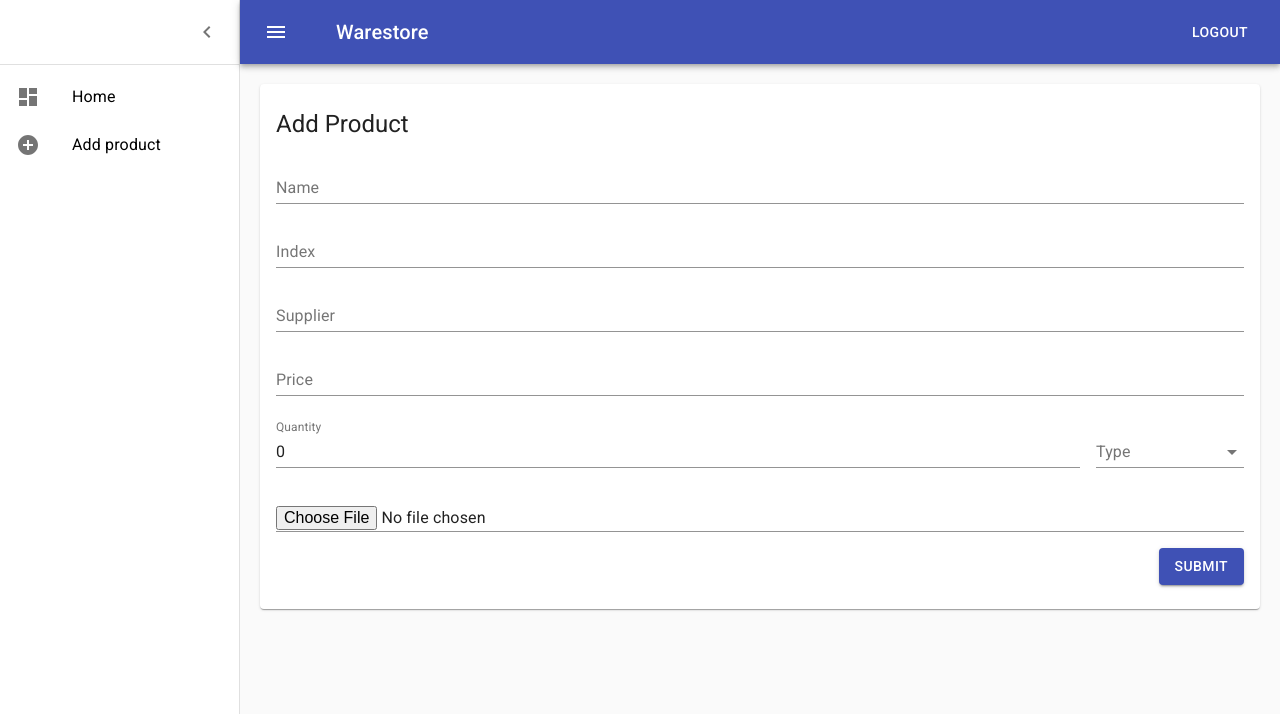
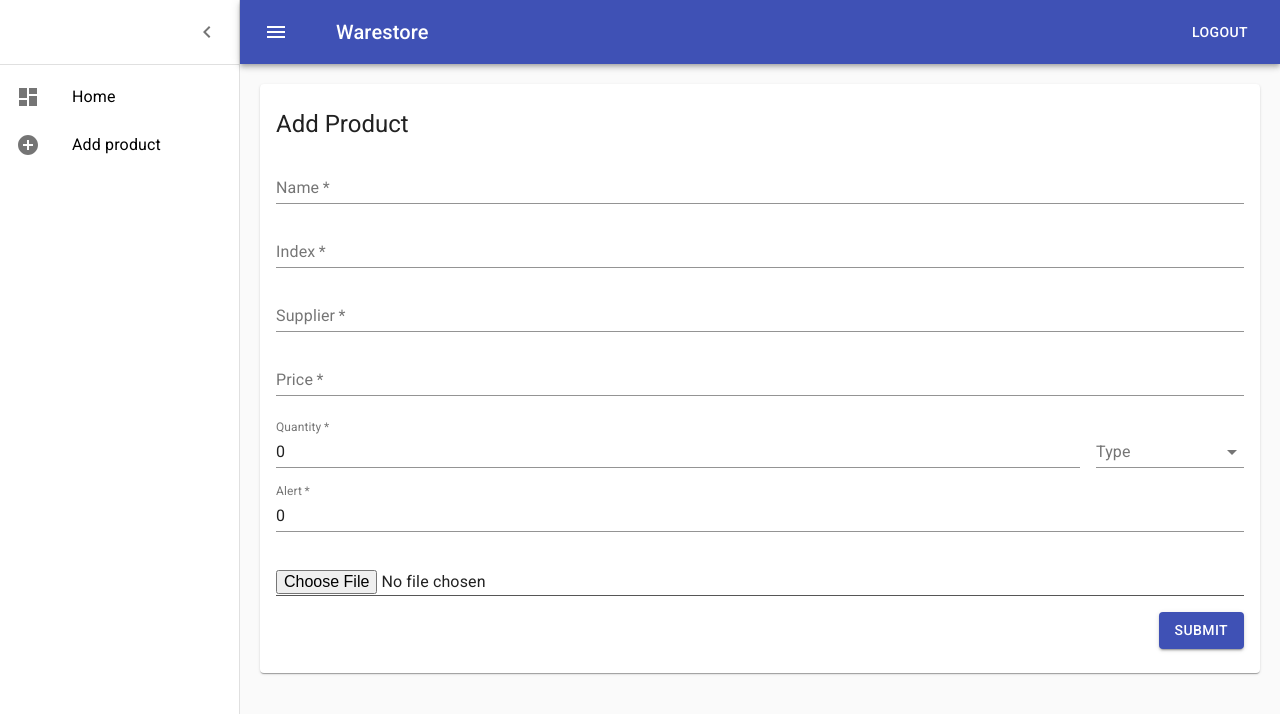
Before and after one commit to grabowskimr/warehouse-2, a React (Create React App) app: page /app/add in a window 1280 px wide. Shown: the top 714 px of the page. Built offline with nearby package versions, Linux system fonts and the light colour scheme; no server answers.

Commit message:
Add Product functionality

```diff
--- a/src/actions/dbActions.ts
+++ b/src/actions/dbActions.ts
@@ -18,21 +18,19 @@ export const checkAccess = async () => {
         id: cookie.id
     }, config);
 
-    return secure.data.status;
+    return secure.data;
 };
 
 const call: (type: string, data: RequestData, secure: boolean) => Promise<ResponseObject> = async (type, data, secure): Promise<ResponseObject> => {
     const call = type === 'post' ? axios.post : axios.get;
     if (secure) {
-        let {data: status} = await axios.post(host, {
-            action: 'checkAccess'
-        }, config);
-        if (status.status) {
+        let secureInfo = await checkAccess();
+        if (secureInfo.status) {
             return call(host, {
                 ...data
             }, config);
         } else {
-            return status;
+            return secureInfo;
         }
     } else {
         return call(host, {
@@ -42,14 +40,11 @@ const call: (type: string, data: RequestData, secure: boolean) => Promise<Respon
 };
 
 export const sendData: (requestData: RequestData, secure?: boolean) => Promise<ReturnedData> = async (requestData: RequestData, secure = true): Promise<ReturnedData> => {
-    console.log('asdasd');
     let {data: response}: ResponseObject = await call('post', requestData, secure);
-    console.log(response);
     return response;
 };
 
 export const getData: (requestData: RequestData, secure?: boolean) => Promise<ReturnedData> = async (requestData: RequestData, secure = true): Promise<ReturnedData> => {
     let {data: response}: ResponseObject = await call('get', requestData, secure);
-    console.log(response);
     return response;
 };
--- a/src/components/AddProductPage.tsx
+++ b/src/components/AddProductPage.tsx
@@ -2,7 +2,9 @@ import React, { ChangeEvent, FormEvent } from 'react';
 import Typography from '@material-ui/core/Typography';
 import Paper from '../containers/Paper';
 
-import ProductForm from "./ProductForm";
+import ProductForm from './ProductForm';
+import { TFileType, TSelect } from '../types/types';
+import { sendData } from '../actions/dbActions';
 
 class AddProductPage extends React.Component {
     state = {
@@ -12,13 +14,21 @@ class AddProductPage extends React.Component {
             supplier: '',
             quantity: 0,
             quantityType: '',
+            quantityAlert: 0,
             price: '',
             picture: null
-        }
+        },
+        file: null
     };
 
-    submitForm = (e: FormEvent<HTMLFormElement>) => {
-
+    submitForm = async (e: FormEvent<HTMLFormElement>) => {
+        e.preventDefault();
+        let data = await sendData({
+            ...this.state.product,
+            file: this.state.file,
+            action: 'addProduct'
+        });
+        console.log(data);
     };
 
     onInputChange = (e: ChangeEvent<HTMLInputElement>) => {
@@ -32,8 +42,25 @@ class AddProductPage extends React.Component {
         });
     };
 
-    onFileChange = () => {
+    onSelectChange = (data: TSelect) => {
+        let name = data.name;
+        this.setState({
+            product: {
+                ...this.state.product,
+                [name]: data.value
+            }
+        })
+    };
 
+    onFileChange = (data: TFileType) => {
+        let name = data.inputName;
+        this.setState({
+            product: {
+                ...this.state.product,
+                [name]: data.fileName
+            },
+            file: data.file
+        })
     };
 
 
@@ -42,8 +69,11 @@ class AddProductPage extends React.Component {
             <div>
                 <Paper>
                     <Typography variant="h5">Add Product</Typography>
-                    <ProductForm onSubmit={this.submitForm} onInputChange={this.onInputChange}
-                                 onFileChange={this.onFileChange} product={this.state.product}/>
+                    <ProductForm onSubmit={this.submitForm}
+                                 onInputChange={this.onInputChange}
+                                 onFileChange={this.onFileChange}
+                                 onSelectChange={this.onSelectChange}
+                                 product={this.state.product}/>
                 </Paper>
             </div>
         )
--- a/src/components/FileInput.tsx
+++ b/src/components/FileInput.tsx
@@ -1,22 +1,36 @@
-import React, { FormEvent, useState } from 'react';
+import React, {useState } from 'react';
 import TextField from "@material-ui/core/TextField";
+import { TFileType } from "../types/types";
 
 type TFileInput = {
     label: string,
     name: string,
-    onChange: (value: string) => void
+    value: string | null,
+    onChange: (value: TFileType) => void
 }
 
 const FileInput = (props: TFileInput) => {
-    const [file, setFile] = useState();
+    const [fileName, setFileName] = useState(props.value ? props.value : '');
 
-    const onChange = (e: FormEvent<Element>) => {
-        console.log(e.target);
-        props.onChange('test');
+    const onChange = (e: React.ChangeEvent<HTMLInputElement>) => {
+        let file: File | null = e.target.files && e.target.files.length ? e.target.files[0] : null;
+        if(file) {
+            setFileName(file.name);
+        } else {
+            setFileName('');
+        }
+        props.onChange({
+            file: file,
+            fileName: file ? file.name : '',
+            inputName: props.name
+        });
     };
 
     return (
-        <TextField type="file" name={props.name} label={props.label} value={file} onChange={onChange}/>
+        <>
+            <TextField type="file" label={props.label} name={props.name} onChange={onChange} />
+            <TextField type="hidden" name={props.name} value={fileName} />
+        </>
     )
 };
 
--- a/src/components/Main.tsx
+++ b/src/components/Main.tsx
@@ -18,7 +18,7 @@ class Main extends React.Component<RouteComponentProps> {
     ];
 
     componentDidMount(): void {
-        checkAccess().then(status => {
+        checkAccess().then(({status}) => {
             if (!status) {
                 this.props.history.push('/');
             }
--- a/src/components/ProductForm.tsx
+++ b/src/components/ProductForm.tsx
@@ -8,7 +8,7 @@ import MenuItem from '@material-ui/core/MenuItem';
 import InputLabel from '@material-ui/core/InputLabel';
 import makeStyles from "@material-ui/core/styles/makeStyles";
 
-import { TProduct } from '../types/types';
+import { TFileType, TProduct, TSelect } from '../types/types';
 import FileInput from "./FileInput";
 
 const useStyles = makeStyles(theme => ({
@@ -21,29 +21,38 @@ type TProductForm = {
     onSubmit: React.FormEventHandler<HTMLFormElement>,
     product: TProduct,
     onInputChange: React.FormEventHandler,
-    onFileChange: (type: string) => void
+    onFileChange: (data: TFileType) => void,
+    onSelectChange: (data: TSelect) => void,
 }
 
 const ProductForm = (props: TProductForm) => {
     const classes = useStyles();
+
+    const handleSelectChange = (e: any) => {
+        props.onSelectChange({
+            name: e.target.name,
+            value: e.target.value
+        })
+    };
+
     return (
         <form onSubmit={props.onSubmit}>
             <FormControl fullWidth className={classes.topSpace}>
-                <TextField name="name" label="Name" value={props.product.name} onChange={props.onInputChange}/>
+                <TextField name="name" label="Name" value={props.product.name} onChange={props.onInputChange} required/>
             </FormControl>
             <FormControl fullWidth className={classes.topSpace}>
-                <TextField name="index" label="Index" value={props.product.index} onChange={props.onInputChange}/>
+                <TextField name="index" label="Index" value={props.product.index} onChange={props.onInputChange} required/>
             </FormControl>
             <FormControl fullWidth className={classes.topSpace}>
-                <TextField name="supplier" label="Supplier" value={props.product.supplier} onChange={props.onInputChange}/>
+                <TextField name="supplier" label="Supplier" value={props.product.supplier} onChange={props.onInputChange} required/>
             </FormControl>
             <FormControl fullWidth className={classes.topSpace}>
-                <TextField name="price" label="Price" value={props.product.price} onChange={props.onInputChange}/>
+                <TextField name="price" label="Price" value={props.product.price} onChange={props.onInputChange} required/>
             </FormControl>
             <Grid container spacing={2} className={classes.topSpace}>
                 <Grid item xs={10}>
                     <FormControl fullWidth>
-                        <TextField name="quantity" label="Quantity" value={props.product.quantity} onChange={props.onInputChange}/>
+                        <TextField name="quantity" label="Quantity" value={props.product.quantity} onChange={props.onInputChange} required/>
                     </FormControl>
                 </Grid>
                 <Grid item xs={2}>
@@ -52,6 +61,9 @@ const ProductForm = (props: TProductForm) => {
                         <Select
                             labelId="quantity-type"
                             value={props.product.quantityType}
+                            name="quantityType"
+                            onChange={handleSelectChange}
+                            required
                         >
                             <MenuItem value="kg">Kg</MenuItem>
                             <MenuItem value="liter">Liter</MenuItem>
@@ -61,7 +73,10 @@ const ProductForm = (props: TProductForm) => {
                 </Grid>
             </Grid>
             <FormControl fullWidth className={classes.topSpace}>
-                <FileInput label="Picture" name="picture" onChange={(test: string) => props.onFileChange(test)}/>
+                <TextField name="quantityAlert" label="Alert" type="number" value={props.product.quantityAlert} onChange={props.onInputChange} required/>
+            </FormControl>
+            <FormControl fullWidth className={classes.topSpace}>
+                <FileInput label="Picture" name="picture" value={props.product.picture} onChange={props.onFileChange}/>
             </FormControl >
             <Grid
                 container
```
Also changed, not shown: src/types/types.d.ts (+12 -0 lines), src/types/api.d.ts (line endings or trailing spaces), 1 other file (tests, documents, lock files or other folders).
